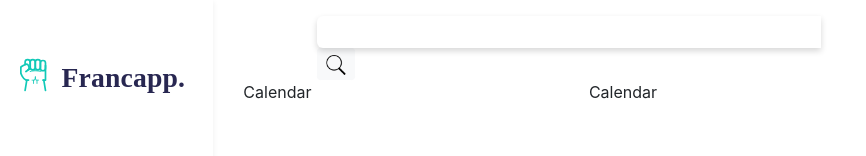
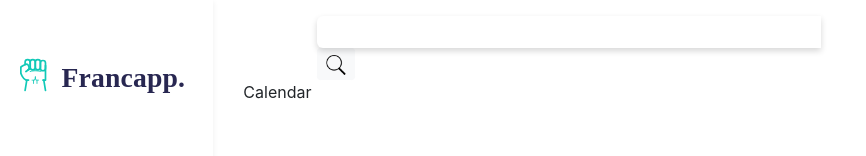
Before and after one commit to elkitoq/Francapp, a React (Create React App) app: page /Calendar in a window 1280 px wide. Shown: the top 156 px of the page, without its empty margins (0-866 px from the left). Built offline with nearby package versions, Linux system fonts and the light colour scheme.

Commit message:
commit de prueba

```diff
--- a/src/Components/Calendar.js
+++ b/src/Components/Calendar.js
@@ -12,7 +12,7 @@ export const Calendar = () => {
                 </Col>
                 <Col xs="2">
                     <div>
-                        Calendar
+
                     </div>
                 </Col>
             </Row>
```
